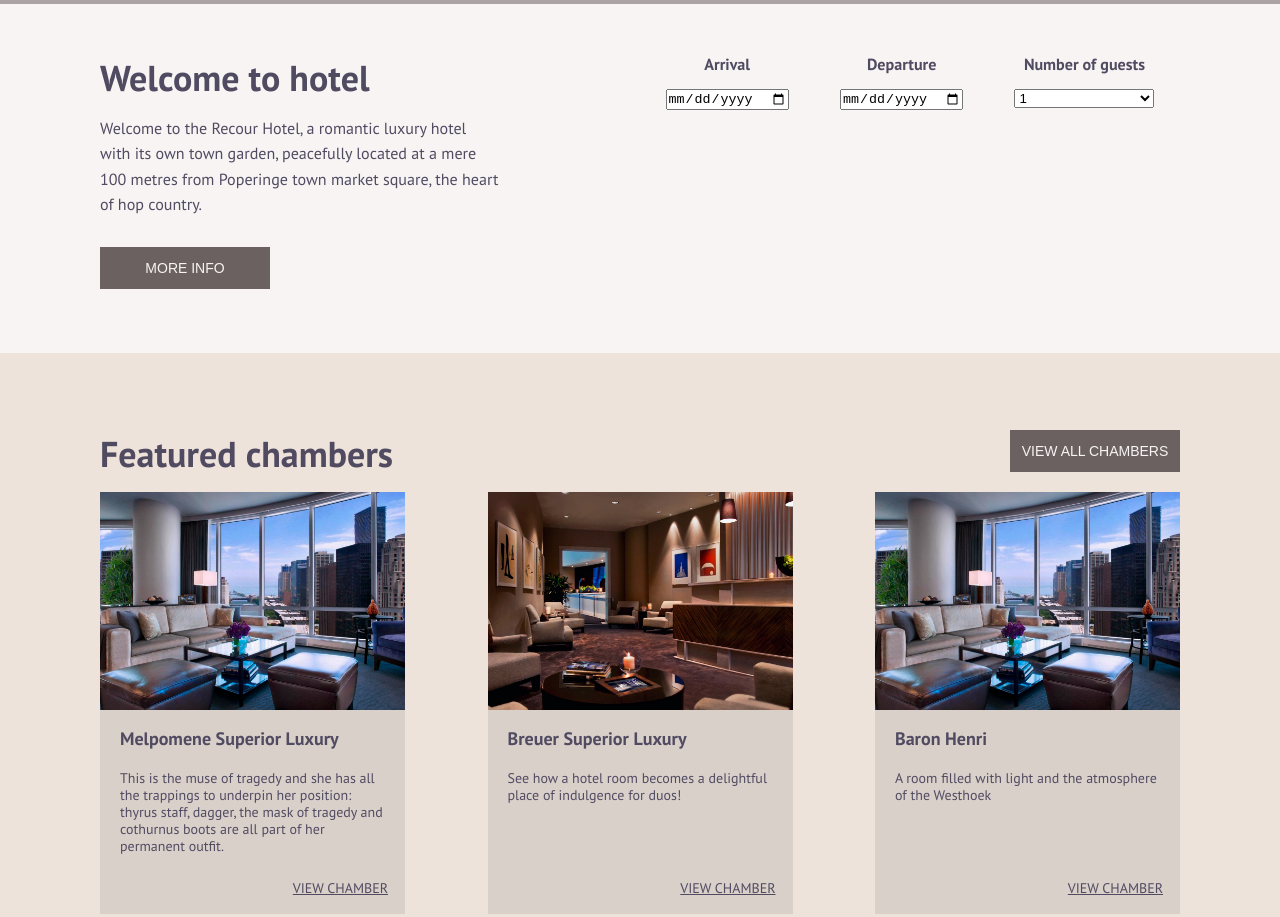
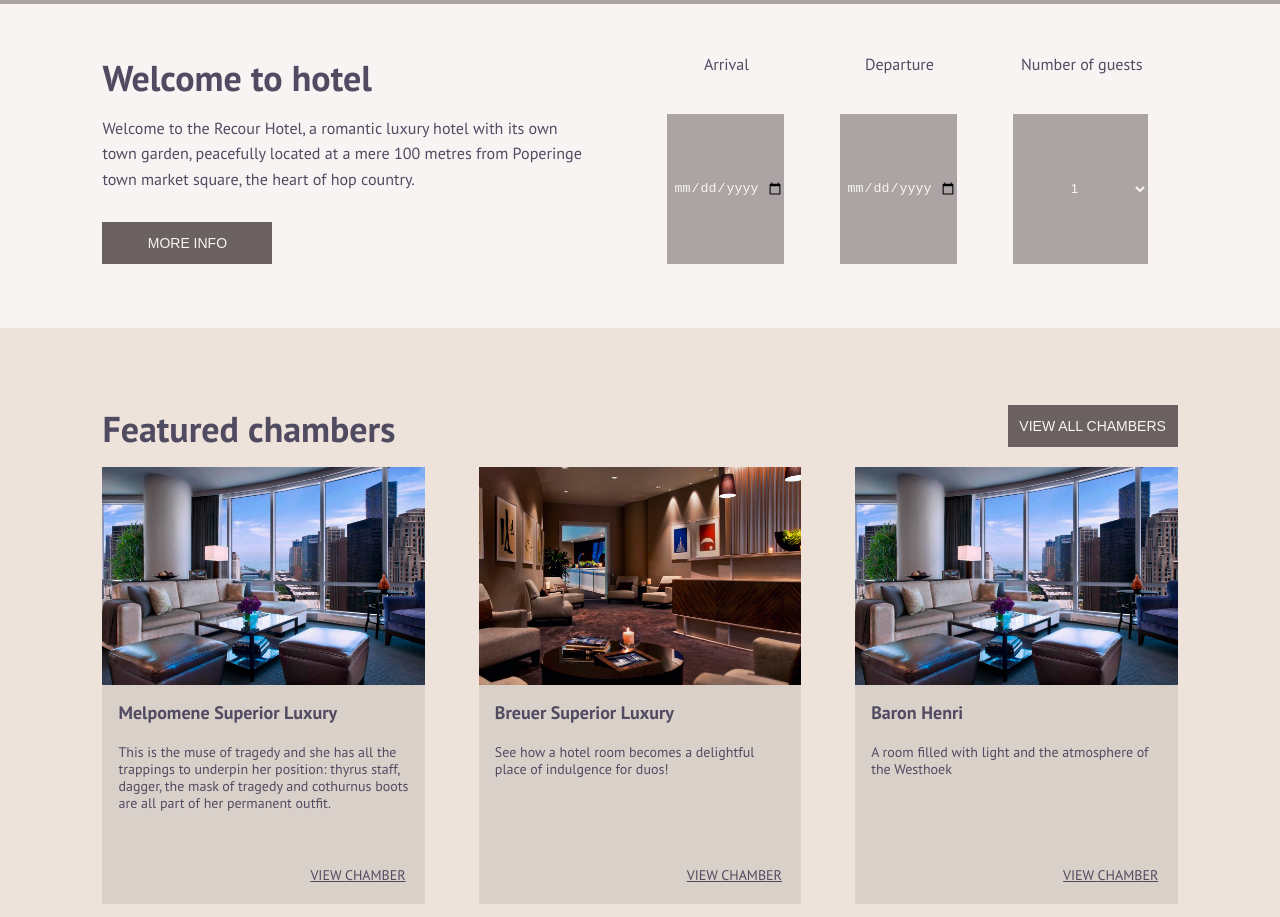
Before and after one commit to SunkissedWitch/first_repo, a plain HTML site: page index.html in a window 1280 px wide. Shown: the part 850-1767 px from the top of the page. Drawn offline with Linux system fonts and the light colour scheme; a script that the page names is missing.

Commit message:
Responsive update (not completed)

```diff
--- a/index.html
+++ b/index.html
@@ -10,6 +10,7 @@
     <link href="https://fonts.googleapis.com/css2?family=PT+Sans:wght@400;700&display=swap" rel="stylesheet">
 
     <link rel="stylesheet" href="style.css" />
+    <!-- <link rel="stylesheet" href="media.css"> -->
   </head>
   <body>
     <header>
@@ -45,20 +46,15 @@
         </div>
         <div class="selection-part">
           <div>
-            <h4>Arrival</h4>
-            <div>
+            <label for="arrival">Arrival</label>
             <input type="date" name="arrival" id="arrival">
           </div>
-          </div>
           <div>
-            <h4>Departure</h4>
-            <div>
+            <label for="departure">Departure</label>
             <input type="date" name="departure" id="departure">
           </div>
-          </div>
-          <div>
-            <h4>Number of guests</h4>
-            <div>
+          <div class="guests">
+            <label for="guests">Number of guests</label>
               <select name="number-of-guests" id="guests">
                 <option value="1">1</option>
                 <option value="2">2</option>
@@ -72,7 +68,6 @@
                 <option value="10">10</option>
                 <option value="more-than-10">More that 10 guests</option>
               </select>
-            </div>
           </div>
         </div>
       </section>
@@ -91,24 +86,24 @@
             <div class="description">
               <h3>Melpomene Superior Luxury</h3>
               <p>This is the muse of tragedy and she has all the trappings to underpin her position: thyrus staff, dagger, the mask of tragedy and cothurnus boots are all part of her permanent outfit.</p>
-              <a href="#">VIEW CHAMBER</a>
             </div>
+            <div class="view-chamber"><a href="#">VIEW CHAMBER</a></div>
           </div>
           <div class="chamber">
             <div class="image-2 chamber-image"></div>
             <div class="description">
               <h3>Breuer Superior Luxury</h3>
               <p>See how a hotel room becomes a delightful place of indulgence for duos!</p>
-              <a href="#">VIEW CHAMBER</a>
             </div>
+            <div class="view-chamber"><a href="#">VIEW CHAMBER</a></div>
           </div>
           <div class="chamber">
             <div class="image-3 chamber-image"></div>
             <div class="description">
               <h3>Baron Henri</h3>
               <p>A room filled with light and the atmosphere of the Westhoek</p>
-              <a href="#">VIEW CHAMBER</a>
             </div>
+            <div class="view-chamber"><a href="#">VIEW CHAMBER</a></div>
           </div>
       </section>
       <section class="slider">
@@ -117,15 +112,11 @@
       <section class="impressions-and-reviews">
         <section class="impressions">
           <h2>Impression</h2>
-          <div class="all-impress-img">
-            <div class="column">
+          <div class="gallery">
             <div class="impress-img im-1"></div>
             <div class="impress-img im-2"></div>
-            </div>
-            <div class="column">
             <div class="impress-img im-3"></div>
             <div class="impress-img im-4"></div>
-            </div>
           </div>
         </section>
         <section class="reviews">
--- a/style.css
+++ b/style.css
@@ -10,7 +10,8 @@ body {
 
 /* Navigation menu and header image*/
 header {
-    block-size: 1920px 850px;
+    /* block-size: 1920px 850px; */
+    width: 100%;
     background-image: url(img/slide1.jpg);
     background-position: top center;
     background-repeat: no-repeat;
@@ -68,7 +69,7 @@ main {
 .selection-part {flex: 50%;}
 
 .Welcome {
-    padding: 50px 100px 64px 100px;
+    padding: 50px 8% 64px 8%;
     background-color: #f7f4f3;
 }
 h2 {
@@ -76,7 +77,7 @@ h2 {
     font-size: 2.57em;
 }
 .Welcome p {
-    width: 400px;
+    width: 90%;
     color: #514b62;
     margin-bottom: 30px;
     font-size: 1.15em;
@@ -99,17 +100,31 @@ button {
     display: flex;
     flex-direction: row;
     justify-content: space-around;
-
 }
-h4 {
+.selection-part div{
+    display: flex;
+    flex-direction: column;
+    justify-content: flex-start;
+}
+.selection-part label {
     font-size: 1.15em;
     text-align: center;
     margin-bottom: 15px;
+    height: 30%;
+}
+.selection-part input,
+.selection-part select{
+    width: 98%;
+    height: 100%;
+    background-color: #aca4a4;
+    color: #f7f4f3;
+    border: none;
+    text-align: center;
 }
 
 /* Featured chambers section */
 .featured-chambers {
-    padding: 77px 100px 125px 100px;
+    padding: 77px 8% 125px 8%;
     background-color: #ede3da;
 }
 .all-chambers {
@@ -126,26 +141,29 @@ h4 {
 
 .chamber {
     background-color: #d9d0ca;
-    width: 305px;
+    width: 30%;
+    display: flex;
+    flex-direction: column;
+    justify-content: flex-start;
 }
 
 
 .chamber-image {
     background-position: center;
     background-size: cover;
-    height: 218px;
-    width: 305px;
+    min-height: 218px;
 }
 .image-1{ background-image: url(img/slide1.jpg); }
 .image-2{ background-image: url(img/slide2.jpg); }
 .image-3{ background-image: url(img/slide1.jpg); }
 
 .description {
-    padding: 17px 17px 17px 20px;
+    padding: 5% 5% 7% 5%;
     display: flex;
     flex-direction: column;
+    justify-content: flex-start;
     align-items: flex-start;
-    min-height: 170px;
+    height: 60%;
 }
 .chamber h3 {
     margin-bottom: 20px;
@@ -159,15 +177,16 @@ h4 {
 .chamber a {
     color: #514b62;
     text-align: end;
+}
+.view-chamber {
     align-self: flex-end;
-    justify-self: flex-end;
-    margin-top: auto;
+    padding: 6% 6%;
 }
 
 /* (Future) Slider section */
 
 .slider-field{
-    block-size: 1920px 850px;
+    /* block-size: 1920px 850px; */
     background-image: url(img/slide2.jpg);
     background-position: top center;
     background-repeat: no-repeat;
@@ -185,26 +204,26 @@ h4 {
 }
 /* Impressions */
 .impressions {
+    display: flex;
+    flex-direction: column;
     flex: 70%;
     background-color: #f7f4f3;
-    padding: 80px 10px 90px 100px;
+    padding: 80px 8% 90px 8%;
 }
-.all-impress-img {
-    display: flex;
-    flex-direction: column;
-    justify-content: flex-end;
+.gallery {
+    max-width: 600px;
+    display: inline-flex;
+    flex-wrap: wrap;
+    gap: 20px;
 }
-.column {
-    display: flex;
-    flex-direction: row;
-}
+
 .impress-img {
-    margin: 20px 20px 0px 0px;
     background-position: top center;
     background-repeat: no-repeat;
-    height: 289px;
-    width: 315px;
     background-size: cover;
+    min-height: 130px;
+    height: 90%;
+    width: 45%;
 }
 
 .im-1 {background-image: url(img/im-1.jpeg);}
@@ -213,10 +232,11 @@ h4 {
 .im-4 {background-image: url(img/im-4.png);}
 
 /* Reviews */
+
 .reviews {
     flex: 30%;
     background-color: #ede3da;
-    padding: 80px 100px 90px 36px;
+    padding: 80px 8% 90px 2.5%;
     display: flex;
     flex-direction: column;
     justify-content: flex-start;
@@ -245,7 +265,8 @@ h4 {
 
 .review-button {
     justify-self: flex-end;
-    margin-top: auto;
+    align-self: center;
+    margin-top: 10%;
 }
 
 
```
Lines whose indentation alone changed are shown as unchanged.
